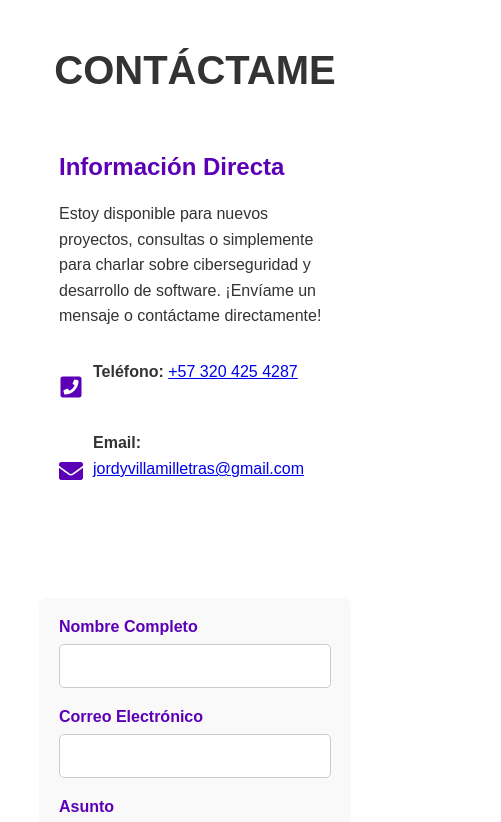
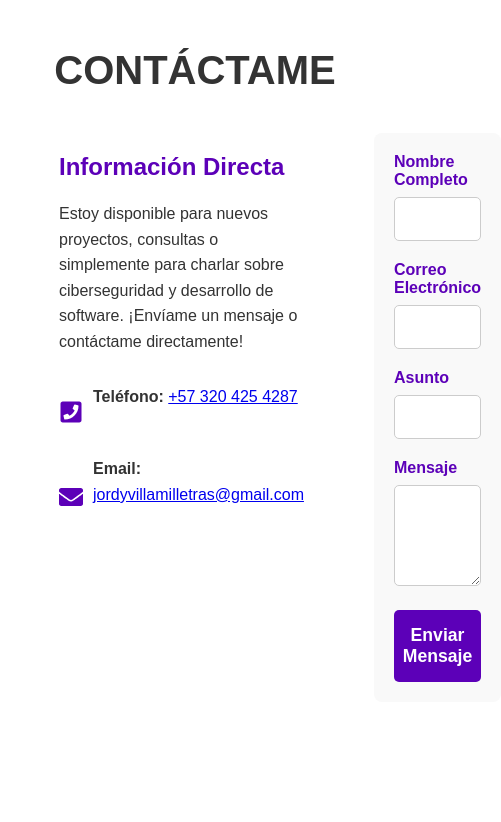
Before and after one commit to JordyVillamil/JordyVillamil.github.io, a React (Vite) app: page / in a window 390 px wide. Shown: the part 4880-5702 px from the top of the page, 501 px wide, since content can reach past the window. After the commit the page ends 5662 px from the top, so only its background shows below. Built offline with nearby package versions, Linux system fonts and the light colour scheme.

Commit message:
responsibidad

```diff
--- a/src/styles/AboutSection.css
+++ b/src/styles/AboutSection.css
@@ -109,12 +109,12 @@
   .what-i-do-title {
     text-align: center;
   }
+}
 
-  /* AÑADE ESTO AL FINAL DEL ARCHIVO */
+/* AÑADE ESTO AL FINAL DEL ARCHIVO */
 @media (max-width: 768px) {
   .skills-grid {
     flex-direction: column; /* En columna */
     align-items: center;  /* Centra los items en la columna */
   }
 }
-}
--- a/src/styles/ContactSection.css
+++ b/src/styles/ContactSection.css
@@ -100,15 +100,9 @@
   background-color: #4a0099;
 }
 
-/* --- Responsiveness --- */
-@media (max-width: 992px) {
-  .contact-grid {
-    grid-template-columns: 1fr; /* Una sola columna para móviles y tablets */
-  }
-  @media (max-width: 768px) {
+@media (max-width: 768px) {
   .skills-grid {
     flex-direction: column; /* En columna */
     align-items: center;  /* Centra los items en la columna */
   }
 }
-}
--- a/src/styles/HomeSection.css
+++ b/src/styles/HomeSection.css
@@ -129,6 +129,7 @@
 
   animation: animStar 50s linear infinite;
   transform: scale(1.4);
+}
 
   @media (max-width: 480px) {
   .name-title {
@@ -139,11 +140,3 @@
     font-size: 2rem;
   }
 }
-
-  @media (max-width: 768px) {
-  .skills-grid {
-    flex-direction: column; /* En columna */
-    align-items: center;  /* Centra los items en la columna */
-  }
-}
-}
--- a/src/styles/Navbar.css
+++ b/src/styles/Navbar.css
@@ -67,11 +67,11 @@
   color: var(--color-light, #ffffff);
   font-weight: 500;
   font-size: 1em;
+}
 
-  @media (max-width: 768px) {
+@media (max-width: 768px) {
   .skills-grid {
     flex-direction: column; /* En columna */
     align-items: center;  /* Centra los items en la columna */
   }
 }
-}
--- a/src/styles/global.css
+++ b/src/styles/global.css
@@ -46,8 +46,9 @@ h1, h2, h3 {
   color: var(--color-primary-ui, #5c00b8); /* Púrpura para los títulos */
   margin-bottom: 60px;
   text-transform: uppercase;
+}
 
-  @media (max-width: 480px) {
+@media (max-width: 480px) {
   .name-title {
     font-size: 2.5rem; /* Mucho más pequeño en móviles */
   }
@@ -56,10 +57,3 @@ h1, h2, h3 {
     font-size: 2rem;
   }
 }
-  @media (max-width: 768px) {
-  .skills-grid {
-    flex-direction: column; /* En columna */
-    align-items: center;  /* Centra los items en la columna */
-  }
-}
-}
```
